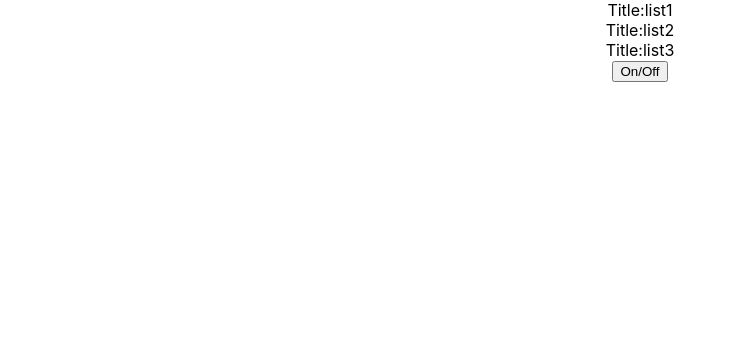
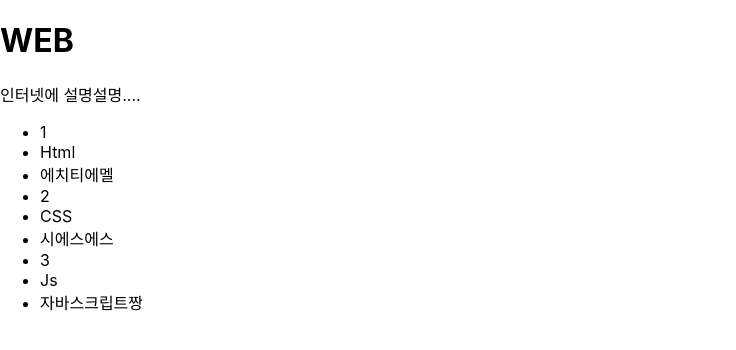
Before and after one commit to TwotheMoon/eZenReactJS, a React (Create React App) app in the folder template/: page / in a window 1280 px wide. Shown: the top 350 px of the page, without its empty margins (0-736 px from the left). Built offline with nearby package versions, Linux system fonts and the light colour scheme.

Commit message:
props를 통한 객체 전송 및 출력

```diff
--- a/template/src/App.js
+++ b/template/src/App.js
@@ -1,48 +1,36 @@
-import { useState } from 'react';
 import './App.css';
-import styled from 'styled-components';
+import { Header } from './Header';
+import React, { useState } from 'react';
+
+function App() {
+
+  const [subject, setSubject] = useState([
+    { title: 'WEB', sub: '인터넷에 설명설명....' }
+  ]);
+  const [content, setContent] = useState([
+    { id: 1, title: "Html", desc: '에치티에멜' },
+    { id: 2, title: "CSS", desc: '시에스에스' },
+    { id: 3, title: "Js", desc: '자바스크립트짱' },
+  ]);
 
 
-const SubBox = styled.div`
-    background-color: #eee;
-  `;
-function SubPage() {
-
   return (
-    <SubBox>
-      <h2>서브 페이지</h2>
-      <div>Hello World</div>
-    </SubBox>
+    <>
+      <Header title={subject[0].title} sub={subject[0].sub} />
+      <ul>
+        {
+          content.map((list) => {
+            return (
+              <>
+                <li>{list.id}</li>
+                <li>{list.title}</li>
+                <li>{list.desc}</li>
+              </>
+            );
+          })
+        }
+      </ul>
+    </>
   );
 }
-
-function App() {
-  const [title, setTitle] = useState(['list1', 'list2', 'list3']);
-  const [flag, setFlag] = useState(false);
-  const onClick = (() => {
-    setFlag((prev) => !prev);
-  });
-
-  return (
-    <div className="App">
-
-      {
-        title.map((title, index) => {
-          return (
-            <div key={index} className="title">Title:{title}</div>
-          )
-        })
-      }
-      <button onClick={onClick}>On/Off</button>
-
-      {
-        flag ? <SubPage /> : null
-      }
-    </div>
-  );
-
-
-
-
-}
 export default App;
--- /dev/null
+++ b/template/src/Header.js
@@ -0,0 +1,9 @@
+export const Header = ((props) => {
+
+    return (
+        <header>
+            <h1>{props.title}</h1>
+            <p>{props.sub}</p>
+        </header>
+    );
+});
```
